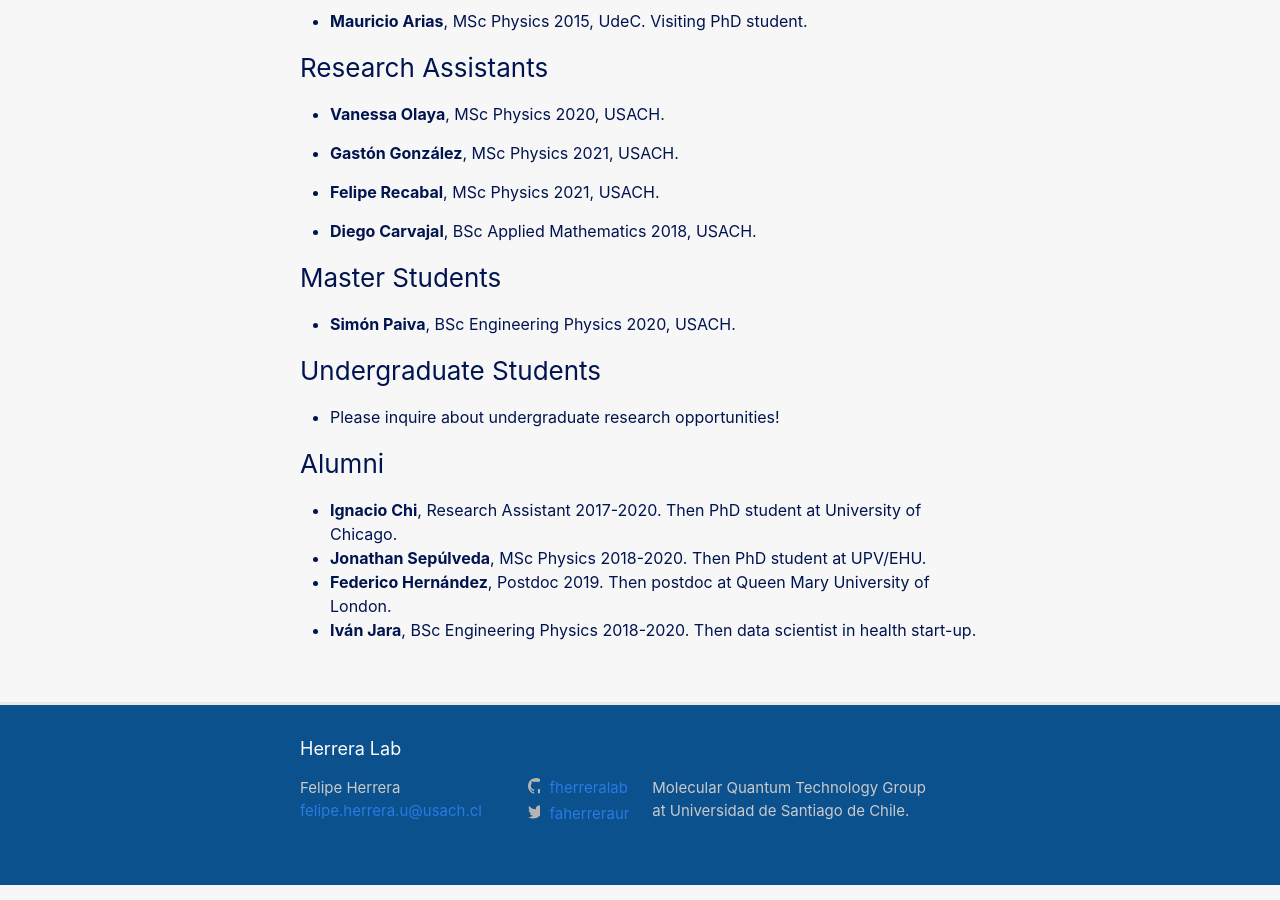
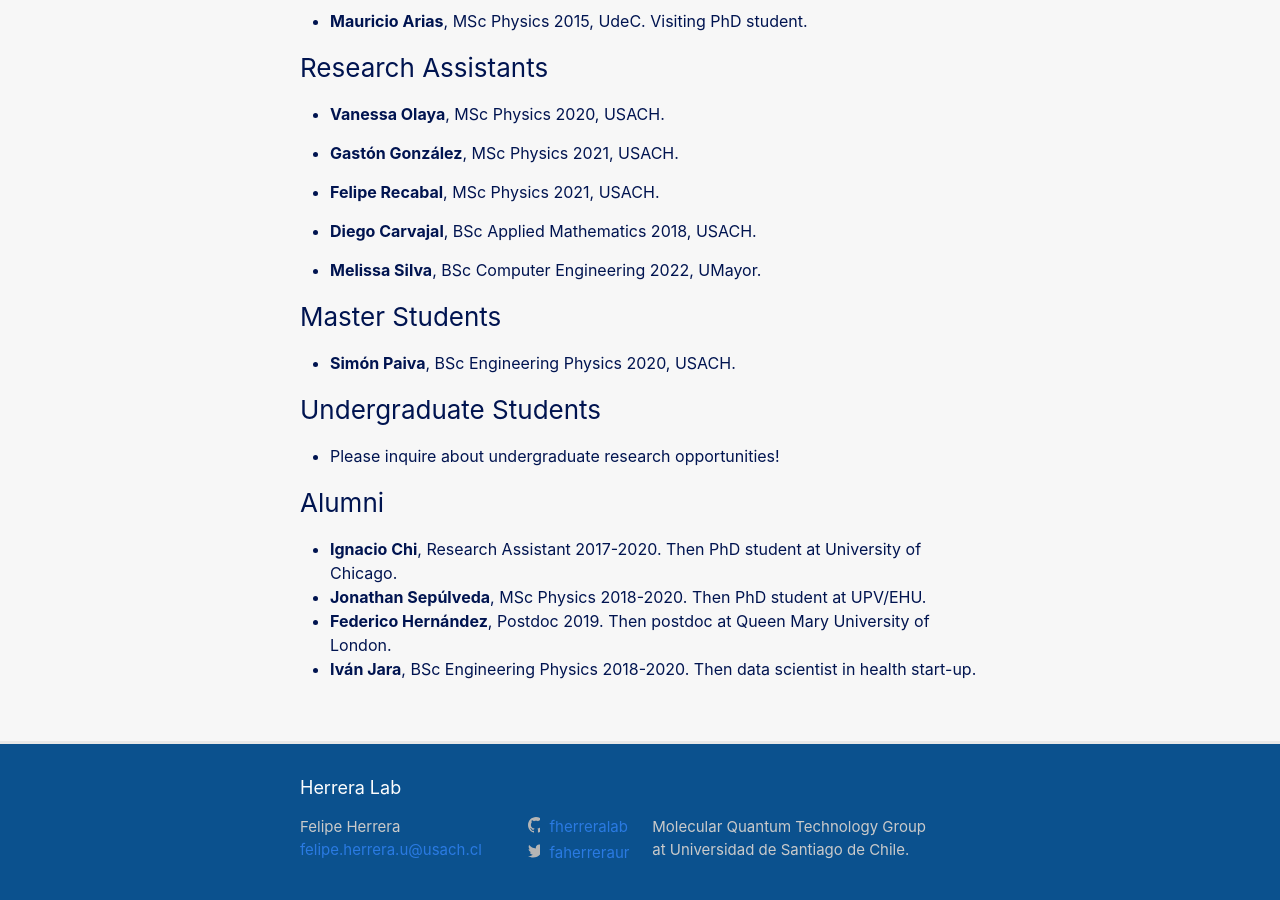
Before and after one commit to fherreralab/fherreralab.github.io, a Jekyll site: the page built from people.md, in a window 1280 px wide and 900 px high, scrolled down 1050 px. Built offline with Jekyll 4.4.1, drawn with Linux system fonts in a browser that asks for light colours.

Commit message:
Update people.md

```diff
--- a/people.md
+++ b/people.md
@@ -47,6 +47,8 @@ Universidad de Santiago de Chile, USACH
 
 * **Diego Carvajal**, BSc Applied Mathematics 2018, USACH.
 
+* **Melissa Silva**, BSc Computer Engineering 2022, UMayor.
+
 
 ### Master Students
 
```
